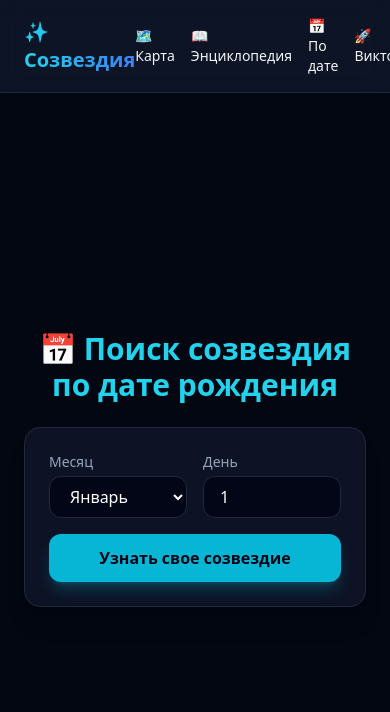
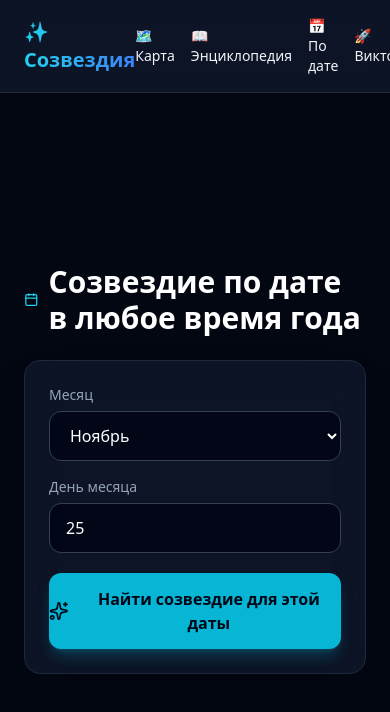
Before and after one commit to Danial1277/STAR, a Next.js app in the folder frontend/: page /date-finder in a window 390 px wide. Shown: the top 712 px of the page. Built offline with nearby package versions, Linux system fonts and the light colour scheme.

Commit message:
добавлена страница поиска созвездия по дате

```diff
--- a/frontend/src/app/date-finder/page.tsx
+++ b/frontend/src/app/date-finder/page.tsx
@@ -1,10 +1,26 @@
 'use client'
 import { useState } from 'react'
 import Navbar from '@/components/Navbar'
+import { Calendar, Sparkles, Compass } from 'lucide-react'
+
+const MONTHS = [
+	'Январь',
+	'Февраль',
+	'Март',
+	'Апрель',
+	'Май',
+	'Июнь',
+	'Июль',
+	'Август',
+	'Сентябрь',
+	'Октябрь',
+	'Ноябрь',
+	'Декабрь',
+]
 
 export default function DateFinderPage() {
-	const [month, setMonth] = useState(1)
-	const [day, setDay] = useState(1)
+	const [month, setMonth] = useState(11)
+	const [day, setDay] = useState(25)
 	const [result, setResult] = useState<any>(null)
 	const [loading, setLoading] = useState(false)
 
@@ -28,83 +44,95 @@ export default function DateFinderPage() {
 		<main className='min-h-screen bg-[#030712] text-slate-100 flex flex-col'>
 			<Navbar />
 			<div className='flex-1 flex flex-col items-center justify-center p-6 max-w-2xl mx-auto w-full'>
-				<h1 className='text-3xl font-bold text-cyan-400 mb-6 text-center'>
-					📅 Поиск созвездия по дате рождения
-				</h1>
+				<div className='flex items-center gap-2.5 text-cyan-400 mb-6'>
+					<Calendar className='w-7 h-7' />
+					<h1 className='text-3xl font-bold text-white'>
+						Созвездие по дате в любое время года
+					</h1>
+				</div>
 
 				<form
 					onSubmit={findConstellation}
-					className='bg-slate-900/80 border border-slate-800 p-6 rounded-2xl w-full space-y-4 shadow-xl'
+					className='bg-slate-900/85 border border-slate-800 p-6 rounded-2xl w-full space-y-5 shadow-2xl backdrop-blur-xl'
 				>
-					<div className='grid grid-cols-2 gap-4'>
+					<div className='grid grid-cols-1 sm:grid-cols-2 gap-4'>
 						<div>
-							<label className='block text-sm text-slate-400 mb-1'>Месяц</label>
+							<label className='block text-sm text-slate-400 mb-1.5'>
+								Месяц
+							</label>
 							<select
 								value={month}
 								onChange={e => setMonth(Number(e.target.value))}
-								className='w-full bg-slate-950 border border-slate-800 rounded-xl px-4 py-2 text-white'
+								className='w-full bg-slate-950 border border-slate-700 rounded-xl px-4 py-3 text-white text-base outline-none focus:border-cyan-500'
 							>
-								{[
-									'Январь',
-									'Февраль',
-									'Март',
-									'Апрель',
-									'Май',
-									'Июнь',
-									'Июль',
-									'Август',
-									'Сентябрь',
-									'Октябрь',
-									'Ноябрь',
-									'Декабрь',
-								].map((m, idx) => (
-									<option key={idx} value={idx + 1}>
+								{MONTHS.map((m, idx) => (
+									<option key={m} value={idx + 1}>
 										{m}
 									</option>
 								))}
 							</select>
 						</div>
 						<div>
-							<label className='block text-sm text-slate-400 mb-1'>День</label>
+							<label className='block text-sm text-slate-400 mb-1.5'>
+								День месяца
+							</label>
 							<input
 								type='number'
 								min='1'
 								max='31'
 								value={day}
 								onChange={e => setDay(Number(e.target.value))}
-								className='w-full bg-slate-950 border border-slate-800 rounded-xl px-4 py-2 text-white'
+								className='w-full bg-slate-950 border border-slate-700 rounded-xl px-4 py-3 text-white text-base outline-none focus:border-cyan-500'
 							/>
 						</div>
 					</div>
+
 					<button
 						type='submit'
-						className='w-full bg-cyan-500 hover:bg-cyan-400 text-slate-950 font-bold py-3 rounded-xl transition shadow-lg shadow-cyan-500/25'
+						className='w-full bg-cyan-500 hover:bg-cyan-400 text-slate-950 font-bold py-3.5 rounded-xl transition shadow-lg shadow-cyan-500/25 flex items-center justify-center gap-2 text-base'
 					>
-						{loading ? 'Ищем на звездной карте...' : 'Узнать свое созвездие'}
+						<Sparkles className='w-5 h-5' />
+						<span>
+							{loading
+								? 'Подбираем созвездие...'
+								: 'Найти созвездие для этой даты'}
+						</span>
 					</button>
 				</form>
 
 				{result && (
-					<div className='mt-8 bg-slate-900/90 border border-cyan-500/40 p-6 rounded-2xl w-full shadow-2xl animate-fade-in'>
-						<div className='flex justify-between items-start mb-3'>
-							<h2 className='text-2xl font-bold text-white'>{result.name}</h2>
-							<span className='text-xs bg-cyan-950 text-cyan-400 px-3 py-1 rounded-full font-mono border border-cyan-800'>
-								{result.latin}
+					<div className='mt-8 bg-slate-900/90 border border-cyan-500/40 p-6 rounded-2xl w-full shadow-2xl space-y-4'>
+						<div className='flex flex-wrap justify-between items-start gap-2'>
+							<div>
+								<span className='text-xs font-mono uppercase text-purple-400 bg-purple-950/60 border border-purple-800/50 px-3 py-1 rounded-full'>
+									Время года: {result.matchedSeason || result.season}
+								</span>
+								<h2 className='text-2xl font-bold text-white mt-2'>
+									{result.dateConstellationName || result.name}
+								</h2>
+							</div>
+							<span className='text-xs bg-cyan-950 text-cyan-400 px-3 py-1.5 rounded-full font-mono border border-cyan-800'>
+								{result.dateConstellationLatin || result.latin}
 							</span>
 						</div>
-						<p className='text-slate-300 text-sm mb-4 leading-relaxed'>
+
+						<p className='text-slate-300 text-sm leading-relaxed'>
 							{result.description}
 						</p>
+
 						<div className='flex justify-between items-center pt-3 border-t border-slate-800'>
-							<span className='text-xs text-slate-500 font-mono'>
-								Сезон видимости: {result.season}
+							<span className='text-xs text-slate-400 font-mono'>
+								Дата: {day} {MONTHS[month - 1]}
 							</span>
-							<a
-								href={`/map?highlight=${result.id}`}
-								className='bg-purple-600 hover:bg-purple-500 text-white text-xs font-bold px-4 py-2 rounded-xl transition'
-							>
-								Посмотреть на карте ✨
-							</a>
+							{result.id > 0 && (
+								<a
+									href='/map'
+									className='bg-purple-600 hover:bg-purple-500 text-white text-xs font-bold px-4 py-2.5 rounded-xl transition flex items-center gap-1.5'
+								>
+									<Compass className='w-4 h-4' />
+									<span>Открыть на карте</span>
+								</a>
+							)}
 						</div>
 					</div>
 				)}
```
